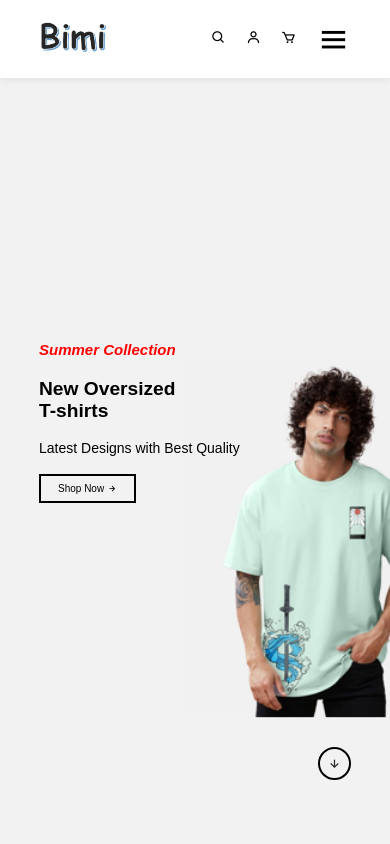
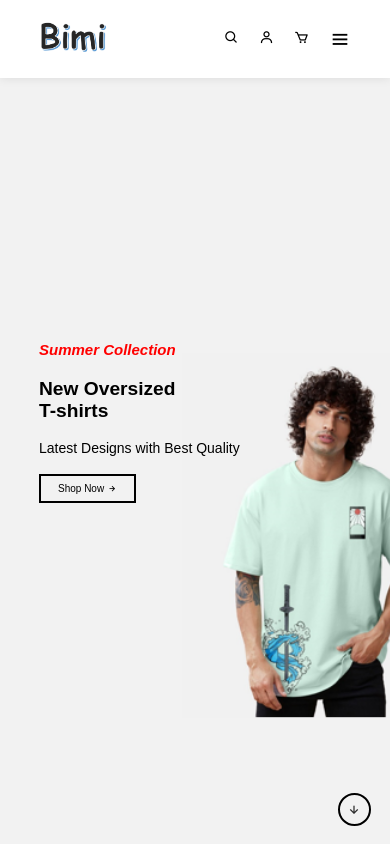
Before and after one commit to bimit3/E-commerce-website, a plain HTML site: page index.html in a window 390 px wide. Shown: the top 844 px of the page. Drawn offline with nearby package versions, Linux system fonts and the light colour scheme.

Commit message:
Update style.css

```diff
--- a/style.css
+++ b/style.css
@@ -304,6 +304,11 @@ header.sticky {
         padding: 10px 20px;
         transition: .4s;
     }
+    .down-arrow{
+        position: absolute;
+        top: 94%;
+        right: 5%;
+    }
     .down i{
         font-size: 15px;
         color: #2c2c2c;
@@ -402,4 +407,7 @@ header.sticky {
         padding: 120px 30px;
         transition: right .42s ease-in-out;
     }
+    #menu-icon {
+        font-size: 22px;
+    }
 }
```
